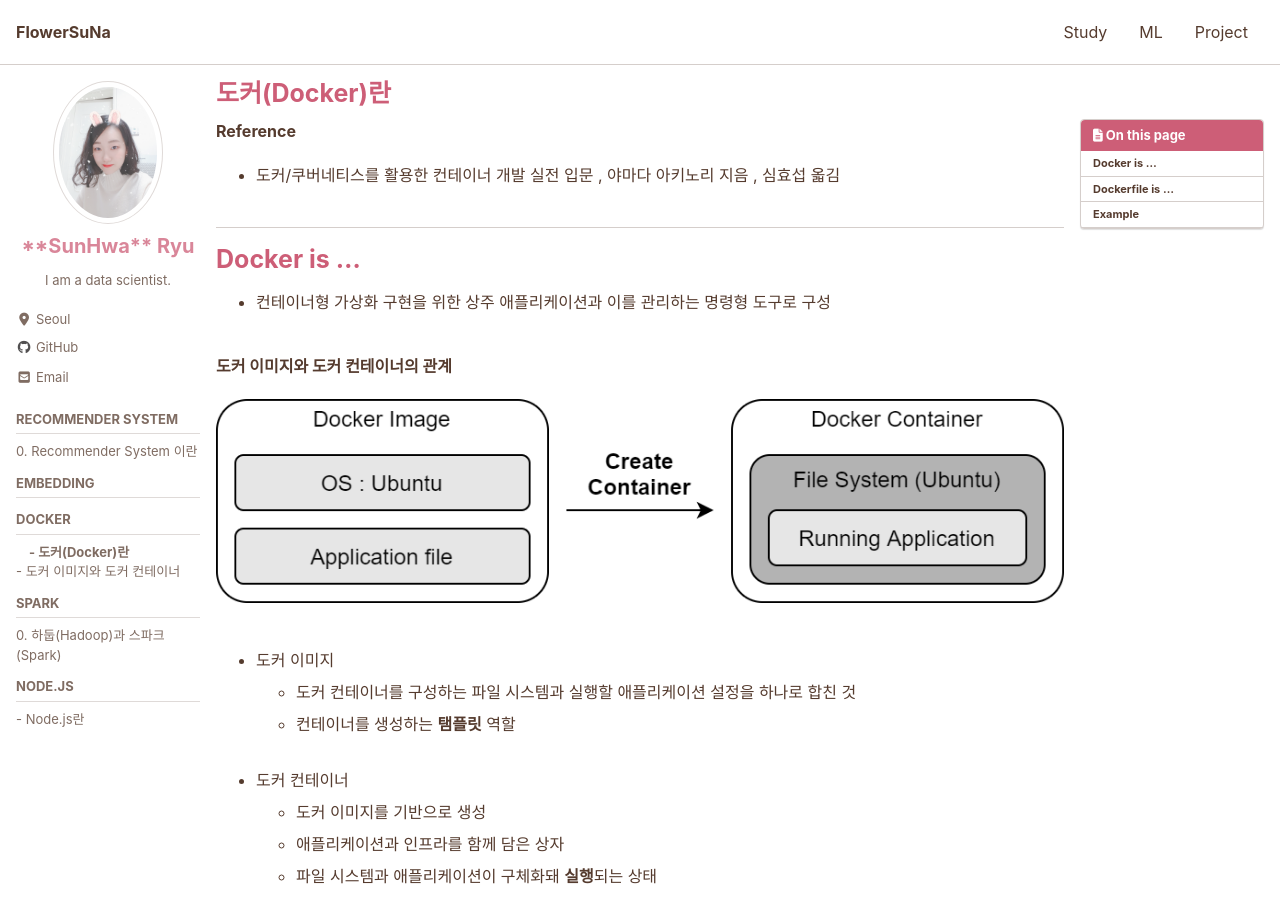
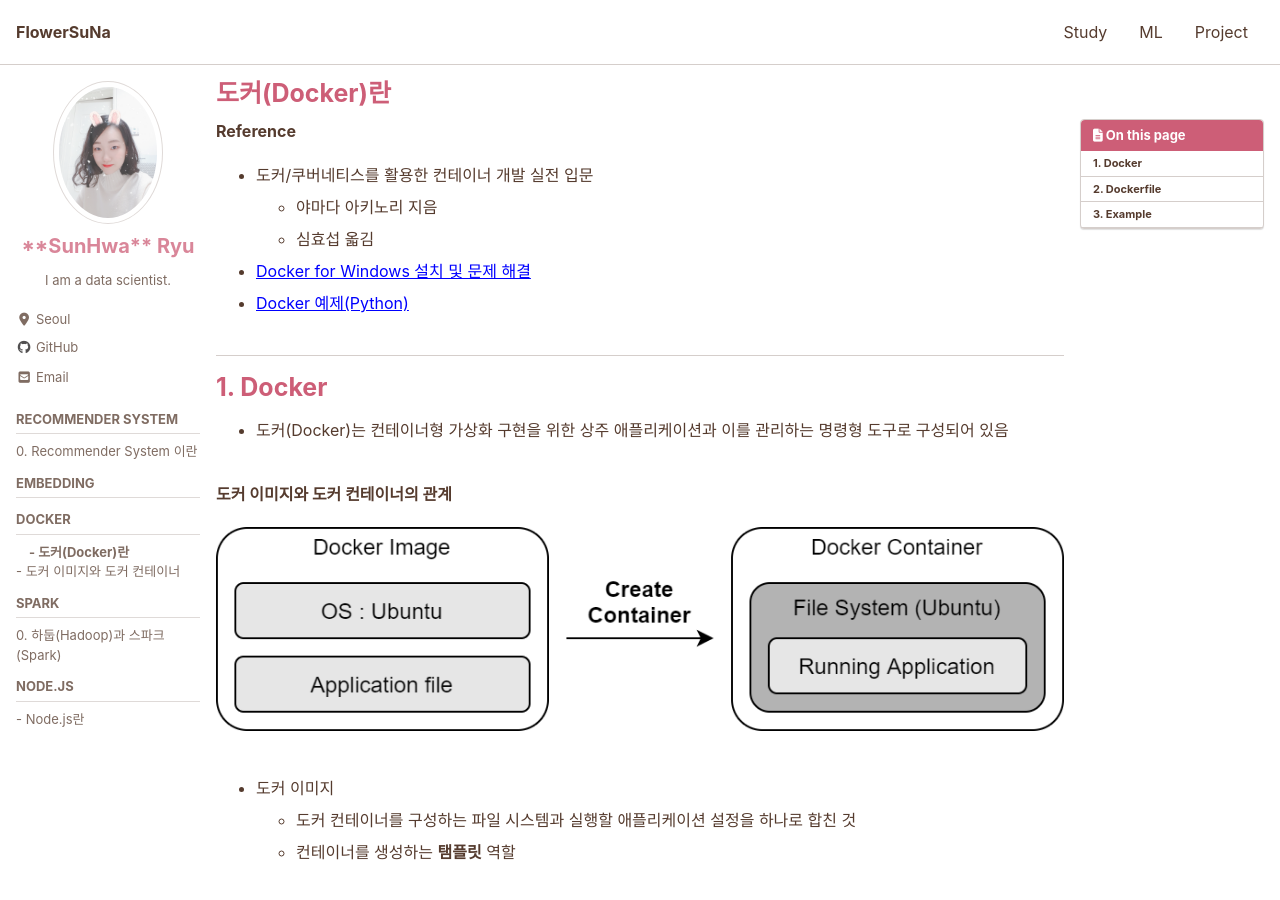
Before and after one commit to MinPinSunHwa/suna.github.io, a Jekyll site: the page built from _study/docker/0_docker.md, in a window 1280 px wide and 900 px high. Built offline with Jekyll 4.4.1, drawn with Linux system fonts in a browser that asks for light colours; cached includes are drawn as plain includes; nearby versions of some CDN libraries; some of the changed text lies outside the part shown.

Commit message:
Update post

````diff
--- a/_study/docker/0_docker.md
+++ b/_study/docker/0_docker.md
@@ -8,14 +8,18 @@ toc: true
 
 **Reference**
 
-- 도커/쿠버네티스를 활용한 컨테이너 개발 실전 입문 , 야마다 아키노리 지음 , 심효섭 옯김
+- 도커/쿠버네티스를 활용한 컨테이너 개발 실전 입문
+  - 야마다 아키노리 지음
+  - 심효섭 옯김
+- [Docker for Windows 설치 및 문제 해결](https://blog.gaerae.com/2019/04/docker-for-windows-troubleshooting.html)
+- [Docker 예제(Python)](https://senticoding.tistory.com/50)
 <br><br>
 
 ---
 
-# Docker is ...
+# 1. Docker
 
-- 컨테이너형 가상화 구현을 위한 상주 애플리케이션과 이를 관리하는 명령형 도구로 구성
+- 도커(Docker)는 컨테이너형 가상화 구현을 위한 상주 애플리케이션과 이를 관리하는 명령형 도구로 구성되어 있음
 <br><br>
 
 **도커 이미지와 도커 컨테이너의 관계**
@@ -71,7 +75,7 @@ toc: true
 
 **도커 사용의 의의**
 
-1\. 환경 차이로 인한 문제 방지
+1) 환경 차이로 인한 문제 방지
 
 - 애플리케이션은 항상 뭔가에 의존함
   - 운영 체제는 물론이고, CPU나 메모리 같은 컴퓨터 리소스, 언어 런타임, 라이브러리, 별도 프로세스로 애플리케이션 내부적으로 실행하는 애플리케이션 등 다양한 요소에 의존성을 가질 수 있음
@@ -92,7 +96,7 @@ toc: true
   - 생성해 둔 도커 이미지는 도커가 설치된 머신이라면 어디서든 실행 가능
 <br><br>
 
-2\. 애플리케이션 구성 관리의 용이성
+2) 애플리케이션 구성 관리의 용이성
 
 - 일정 규모를 넘는 시스템은 주로 여러 개의 애플리케이션과 미들웨어를 조합하는 형태로 구성 <br>
   (도커를 사용함으로써 배포 작업은 매우 쉬워졌지만, 복잡한 시스템을 한 덩어리로 동작하긴 쉽지 않음) <br>
@@ -129,9 +133,9 @@ toc: true
 
 ---
 
-# `Dockerfile` is ...
+# 2. `Dockerfile`
 
-- 도커가 어떻게 이미지를 만들고 실행할지 정의
+- `Dockerfile`에 도커가 어떻게 이미지를 만들고 실행할지 정의
 
 **예시**
 
@@ -174,9 +178,9 @@ CMD ["helloworld"]
 
 ---
 
-# Example
+# 3. Example
 
-**1. 애플리케이션 만들기**
+**1) 애플리케이션 만들기**
 
 [ `main.go` ]
 
@@ -205,7 +209,7 @@ func main() {
 }
 ```
 
-**2. `Dokerfile` 만들기**
+**2) `Dokerfile` 만들기**
 
 [ `Dokerfile` ]
 
@@ -218,13 +222,13 @@ COPY main.go /echo
 CMD ["go", "run", "/echo/main.go"]
 ```
 
-**3. 도커 이미지 빌드**
+**3) 도커 이미지 빌드**
 
 ```
 $ docker image build -t example/echo:latest .
 ```
 
-**4. 도커 컨테이너 실행**
+**4) 도커 컨테이너 실행**
 
 ```
 $ docker container run example/echo:latest
````
Also changed, not shown: _study/nodejs/0_nodejs.md (+3 -3 lines).
